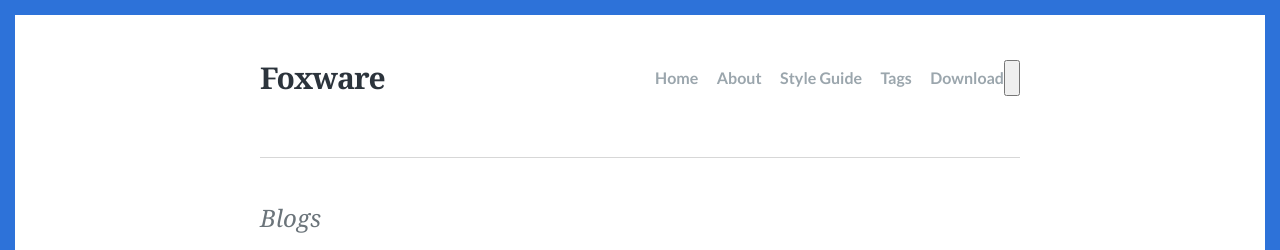
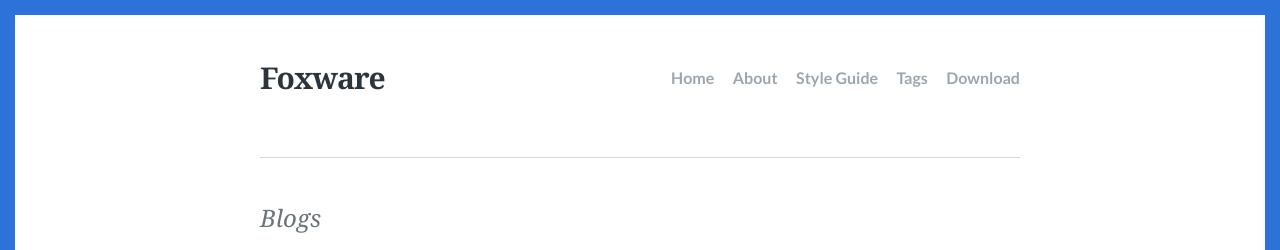
Before and after one commit to foxdocs/blogs, a Jekyll site: the page built from index.html, in a window 1280 px wide. Shown: the top 250 px of the page. Built offline with Jekyll 4.4.1, drawn with Linux system fonts in a browser that asks for light colours; some web fonts are replaced; the list of posts is cut into pages by our own code.

Commit message:
Remove theme toggle button from header
Removed the theme toggle button from the header.

```diff
--- a/_includes/header.html
+++ b/_includes/header.html
@@ -23,14 +23,6 @@
     </div><!-- .site-navigation-wrap -->
   </nav><!-- .site-navigation -->
   <button id="menu-open" class="menu-toggle"><span class="screen-reader-text">Open Menu</span><span class="icon-menu" aria-hidden="true"></span></button>
-
-  <button id="theme-toggle" class="theme-toggle" aria-label="Toggle dark mode" title="Toggle dark mode" aria-pressed="false">
-    <svg viewBox="0 0 24 24" fill="none" xmlns="http://www.w3.org/2000/svg" aria-hidden="true">
-      <path d="M21 12.79A9 9 0 1111.21 3 7 7 0 0021 12.79z" fill="currentColor"/>
-    </svg>
-  </button>
-
-
 </header>
 
 {% if site.description and site.description != "" and page.url == "/" %}
```
